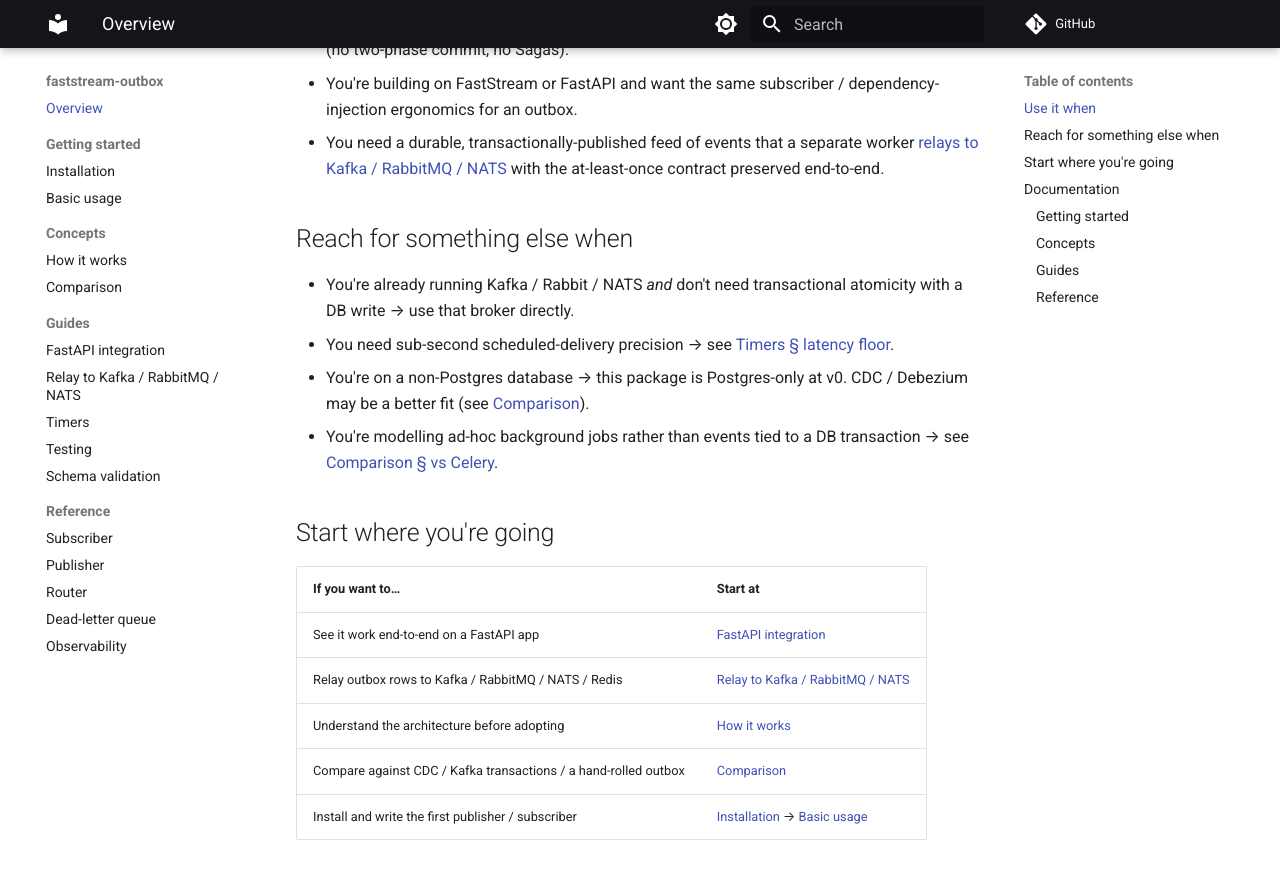
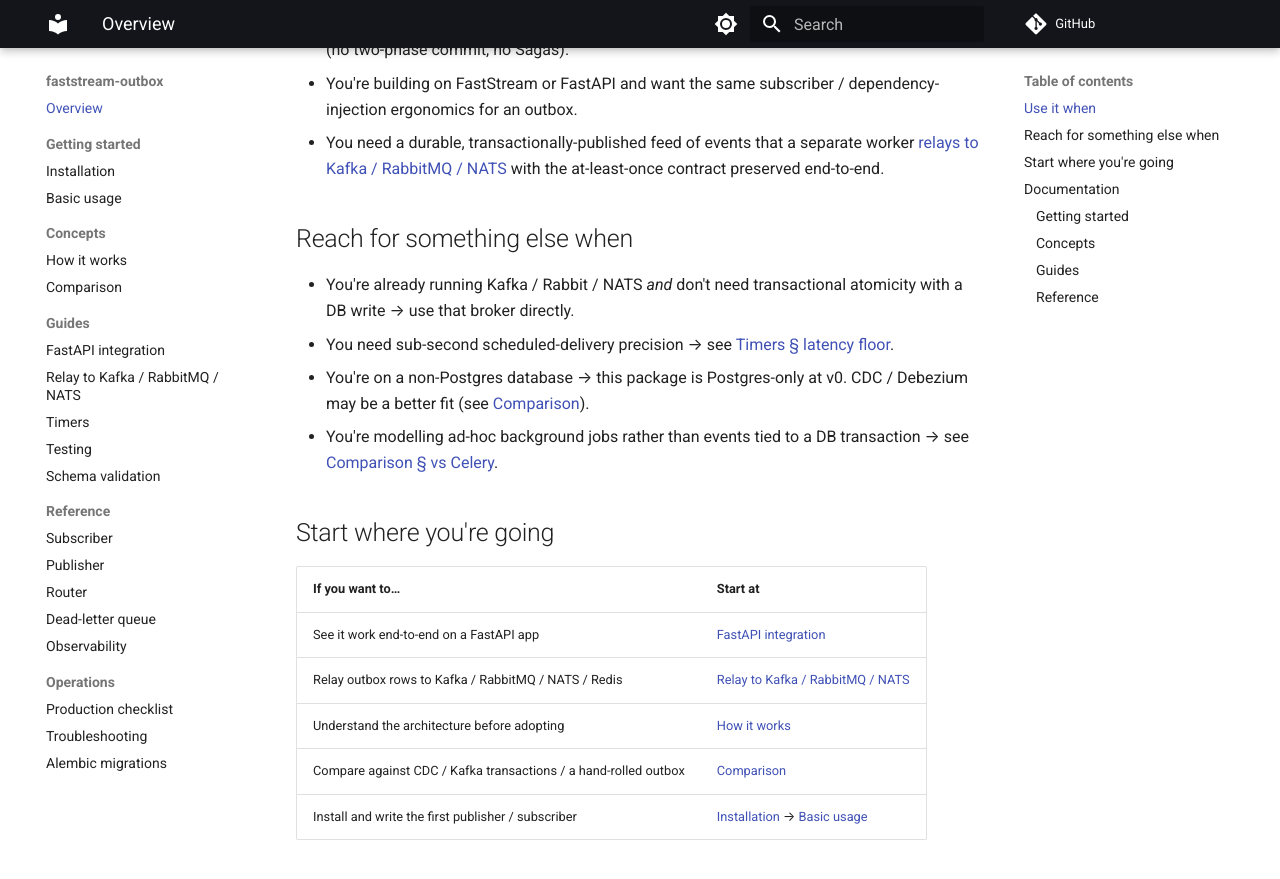
Before and after one commit to modern-python/faststream-outbox, an MkDocs documentation site: the page built from docs/index.md, in a window 1280 px wide and 900 px high, scrolled down 446 px. Shown: the top 879 px of the window. Built offline with MkDocs 1.6.1 and Material for MkDocs 9.7.7, drawn with Linux system fonts in a browser that asks for light colours; comment, search, counter and statistics services are not loaded.

Commit message:
docs: scaffold Operations nav section and three operator pages
Three stub pages under docs/operations/ (checklist.md,
troubleshooting.md, alembic.md) plus a fifth Operations section in
mkdocs nav. Content lands in follow-up commits per the plan.

Each stub is just the H1 — mkdocs build --strict is clean because the
nav refs resolve, and the rendered sidebar shows the new section in
place even before content arrives.

Co-Authored-By: Claude Opus 4.7 (1M context) <noreply@anthropic.com>

```diff
--- a/mkdocs.yml
+++ b/mkdocs.yml
@@ -23,6 +23,10 @@ nav:
       - Router: usage/router.md
       - Dead-letter queue: usage/dlq.md
       - Observability: usage/observability.md
+  - Operations:
+      - Production checklist: operations/checklist.md
+      - Troubleshooting: operations/troubleshooting.md
+      - Alembic migrations: operations/alembic.md
 theme:
   name: material
   features:
```
Also changed, not shown: docs/operations/alembic.md (added, +1 -0 lines), docs/operations/checklist.md (added, +1 -0 lines), docs/operations/troubleshooting.md (added, +1 -0 lines).
